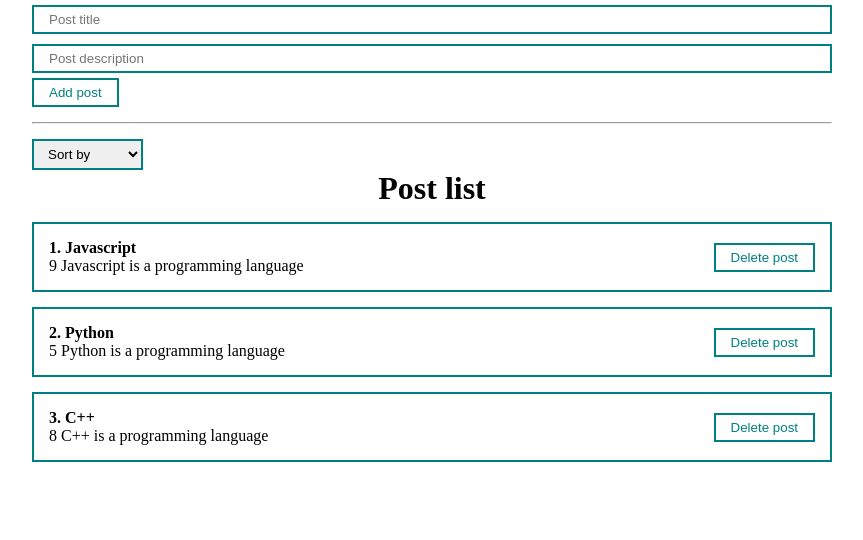
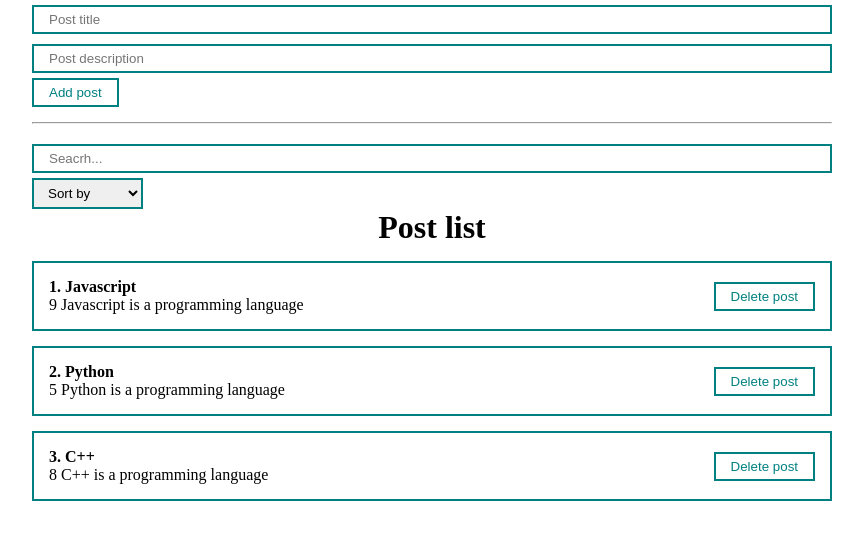
Before and after one commit to Katsiaryna-Andrabaila/react-app, a React (Create React App) app: page / in a window 1280 px wide. Shown: the top 540 px of the page, without its empty margins (208-1071 px from the left). Built offline with nearby package versions, Linux system fonts and the light colour scheme.

Commit message:
feat: implement search

```diff
--- a/src/App.js
+++ b/src/App.js
@@ -1,9 +1,9 @@
-import { useState } from "react";
-import Counter from "./components/Counter";
+import { useMemo, useState } from "react";
 import "./styles/App.css";
 import PostList from "./components/PostList";
 import PostForm from "./components/PostForm";
 import MySelect from "./components/UI/select/MeSelect";
+import MyInput from "./components/UI/input/MyInput";
 
 function App() {
   const [posts, setPosts] = useState([
@@ -24,6 +24,21 @@ function App() {
     },
   ]);
   const [selectedSort, setSelectedSort] = useState("");
+  const [searchQuery, setSearchQuery] = useState("");
+
+  const sortedPosts = useMemo(() => {
+    return selectedSort
+      ? [...posts].sort((a, b) =>
+          a[selectedSort].localeCompare(b[selectedSort])
+        )
+      : posts;
+  }, [selectedSort, posts]);
+
+  const sortedAndSearchedPosts = useMemo(() => {
+    return sortedPosts.filter((el) =>
+      el.title.toLowerCase().includes(searchQuery)
+    );
+  }, [sortedPosts, searchQuery]);
 
   const createPost = (post) => {
     setPosts([...posts, post]);
@@ -34,8 +49,7 @@ function App() {
 
   const sortPosts = (value) => {
     setSelectedSort(value);
-    const postsCopy = [...posts];
-    setPosts(postsCopy.sort((a, b) => a[value].localeCompare(b[value])));
+    setPosts(sortedPosts);
   };
 
   return (
@@ -43,6 +57,12 @@ function App() {
       <PostForm create={createPost} />
       <hr style={{ margin: "15px 0" }} />
       <>
+        <MyInput
+          type="text"
+          placeholder="Seacrh..."
+          value={searchQuery}
+          onChange={(e) => setSearchQuery(e.target.value)}
+        />
         <MySelect
           value={selectedSort}
           onChange={sortPosts}
@@ -53,8 +73,8 @@ function App() {
           ]}
         />
       </>
-      {posts.length ? (
-        <PostList remove={removePost} posts={posts} />
+      {sortedAndSearchedPosts.length ? (
+        <PostList remove={removePost} posts={sortedAndSearchedPosts} />
       ) : (
         <h1 style={{ textAlign: "center" }}>Posts not found!</h1>
       )}
```
